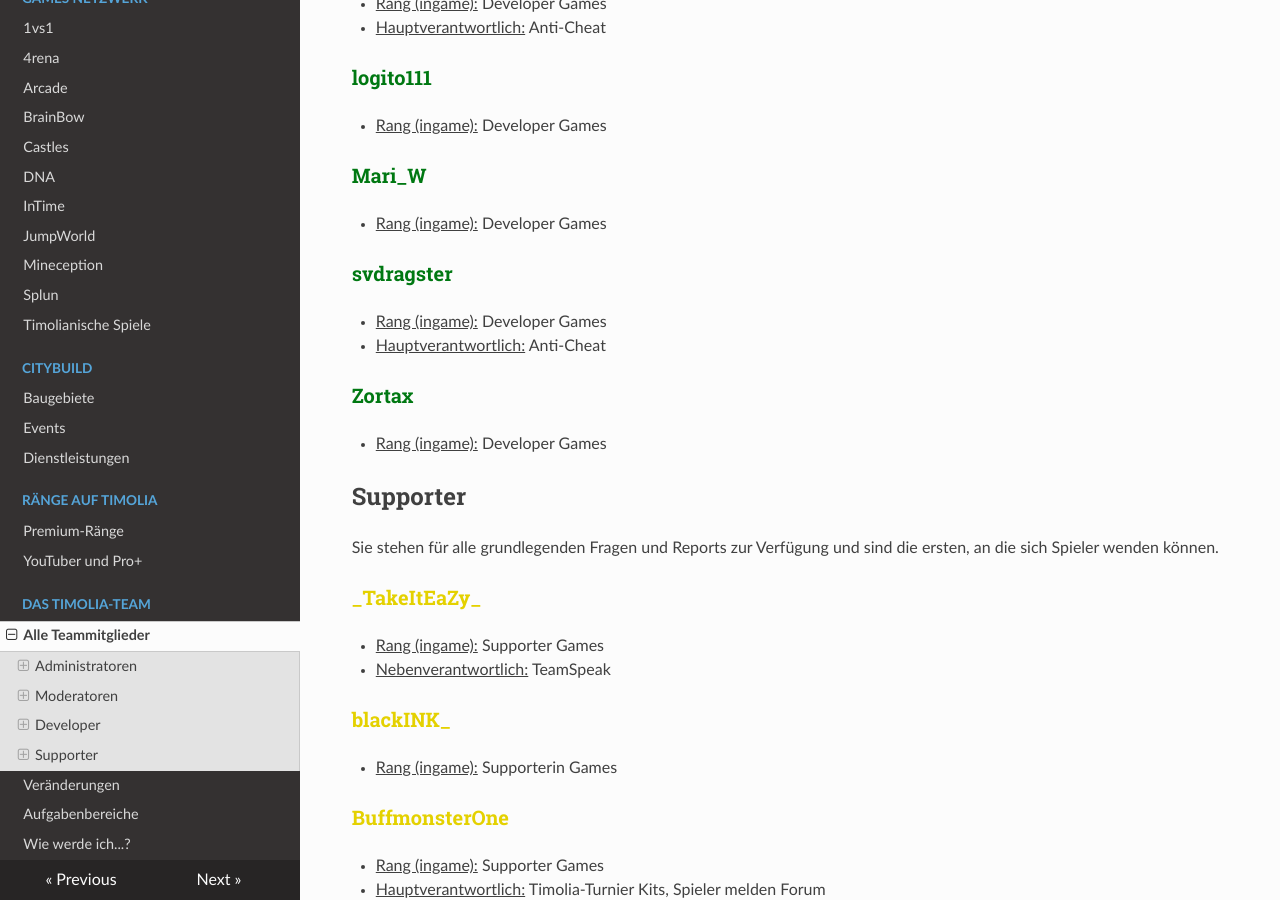
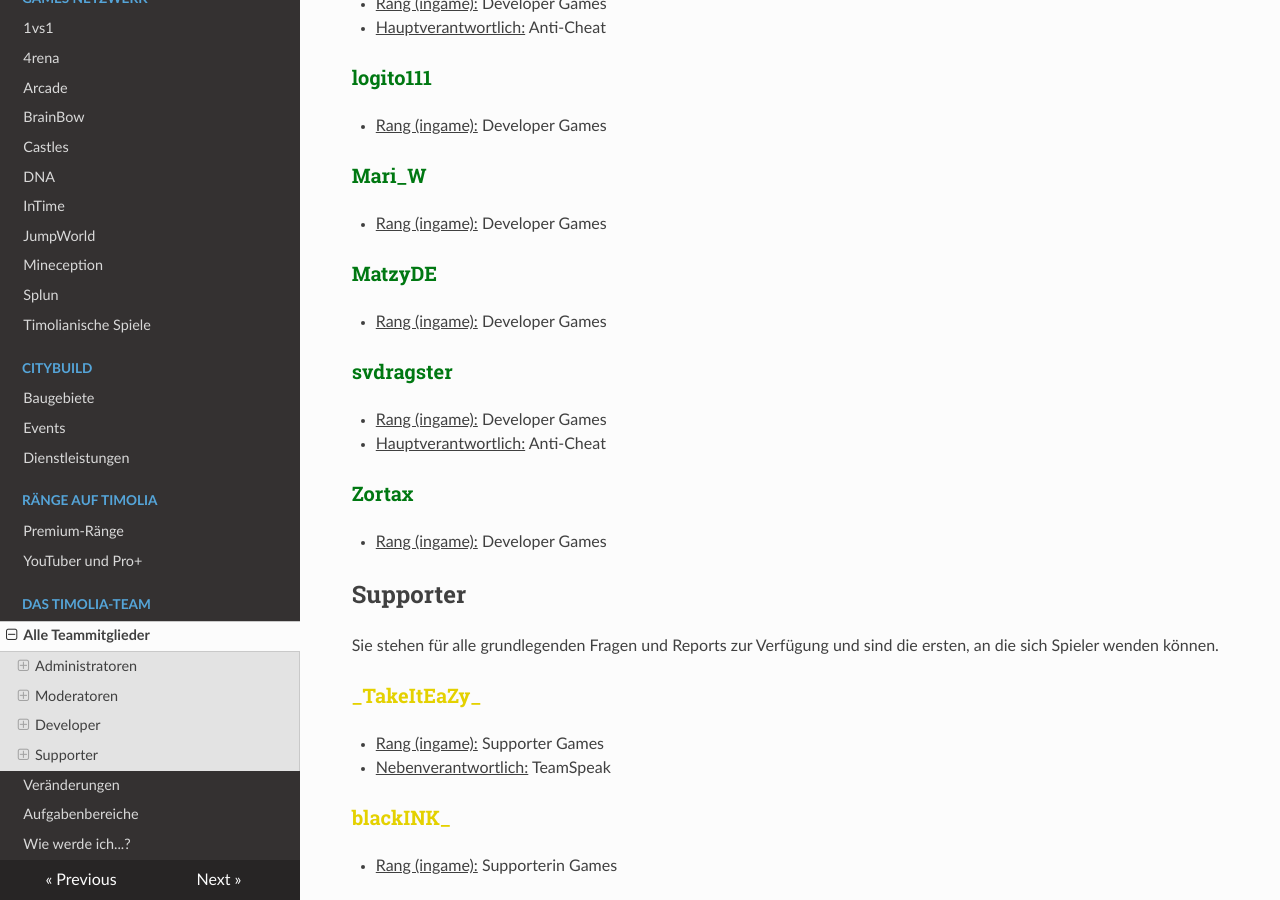
Before and after one commit to TimoliaDE/HowTo, an MkDocs documentation site: the page built from docs/team/members.md, in a window 1280 px wide and 900 px high, scrolled down 3088 px. Built offline with MkDocs 1.6.1, drawn with Linux system fonts in a browser that asks for light colours; nearby versions of some CDN libraries; old or Windows-style settings are respelled for this version of MkDocs.

Commit message:
MatzyDE bei Devs

```diff
--- a/docs/team/members.md
+++ b/docs/team/members.md
@@ -104,6 +104,9 @@ Sie kümmern sich um die Timolia-Plugins, entwickeln neue Features und Spielmodi
 - <u>Rang (ingame):</u> Developer Games
 
 ### <strong><span style="color:#007812">Mari_W</span></strong>
+- <u>Rang (ingame):</u> Developer Games
+
+### <strong><span style="color:#007812">MatzyDE</span></strong>
 - <u>Rang (ingame):</u> Developer Games
 
 ### <strong><span style="color:#007812">svdragster</span></strong>
```
